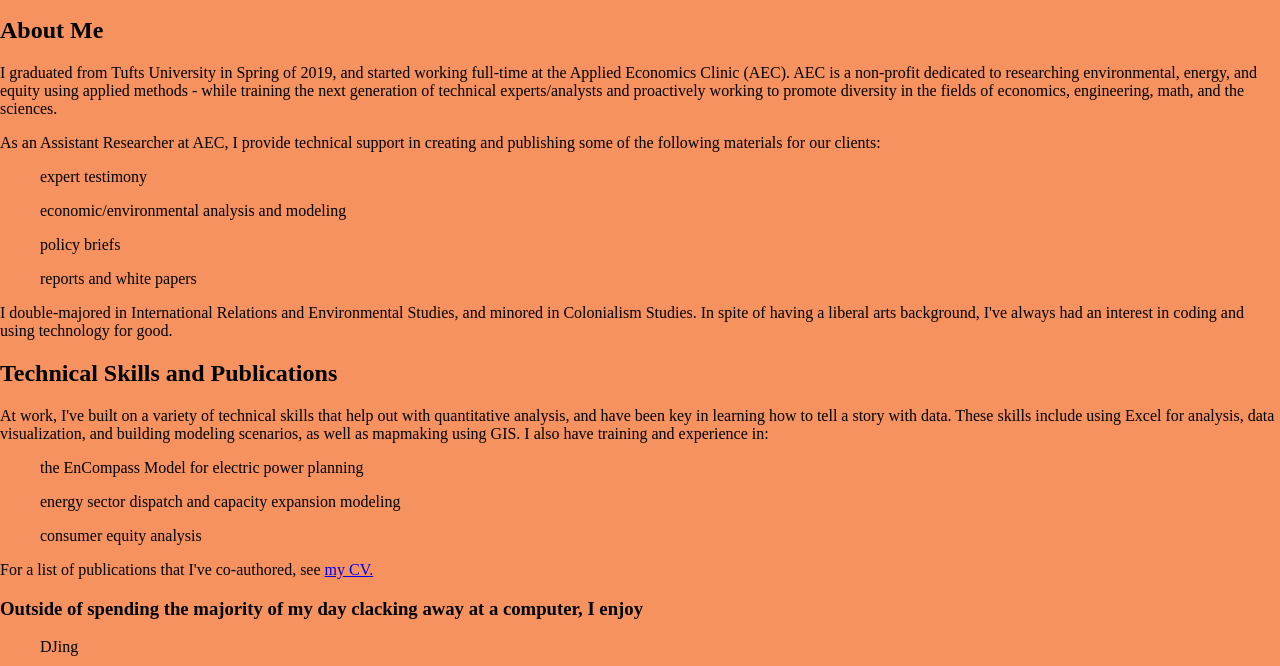
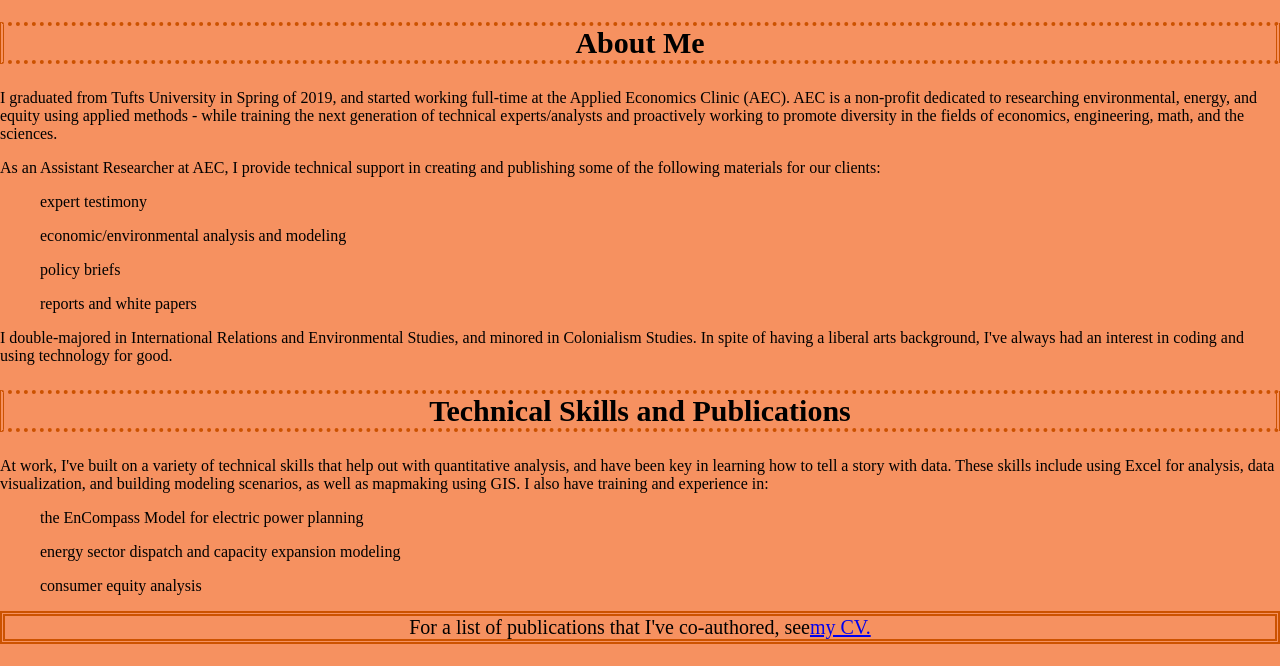
Before and after one commit to salisalad/About-Me, a plain HTML site: page src/index.html in a window 1280 px wide. Shown: the part 591-1257 px from the top of the page. Drawn offline with Linux system fonts and the light colour scheme.

Commit message:
round 1 style updates

```diff
--- a/dist/style.css
+++ b/dist/style.css
@@ -7,6 +7,64 @@
   border-style: dotted double;
   border-color: #cc5200;
   border-width:7px;
+}
+
+body{
+  background-color: #F69160;
+  font: optima;
+  display: block;
+  margin-left: auto;
+  margin-right: auto;T
+  text-align: center;
+}
+
+h2{
+    font: optima;
+    font-size: 30px;
+    font-style: bold;
+    display: flex;
+    justify-content:center;
+    border-style: dotted double;
+    border-color: #cc5200;
+    border-width:4px;
+
+}
+h3{
+  font: optima;
+  font-size: 25px;
+  font-style: bold;
+  display: flex;
+  justify-content:center;
+  border-style: dotted double;
+  border-color: #cc5200;
+  border-width:4px;
+}
+
+span{
+  font: optima;
+  font-size: 20px;
+  font-style: bold;
+  display: flex;
+  justify-content:center;
+  border-style: double;
+  border-color: #cc5200;
+  border-width:5px;
+}
+
+ul{
+  text-align: left;
+  font: optima;
+  font-size: 14px
+  font-style: italic;
+  text-align: left;
+}
+
+ol{
+  text-align: left;
+  font: optima;
+  font-size: 14px
+  font-style: italic;
+  text-align: left;
 }
 
 img{
@@ -19,14 +77,4 @@
 display: block;
   margin-left: auto;
   margin-right: auto;T
-  width:
-
 }
-
-body{
-  background-color: #F69160;
-  font: optima;
-  display: block;
-  margin-left: auto;
-  margin-right: auto;T
-}
--- a/src/style.css
+++ b/src/style.css
@@ -10,6 +10,64 @@
   border-width:7px;
 }
 
+body{
+  background-color: #F69160;
+  font: optima;
+  display: block;
+  margin-left: auto;
+  margin-right: auto;T
+  text-align: center;
+}
+
+h2{
+    font: optima;
+    font-size: 30px;
+    font-style: bold;
+    display: flex;
+    justify-content:center;
+    border-style: dotted double;
+    border-color: #cc5200;
+    border-width:4px;
+
+}
+h3{
+  font: optima;
+  font-size: 25px;
+  font-style: bold;
+  display: flex;
+  justify-content:center;
+  border-style: dotted double;
+  border-color: #cc5200;
+  border-width:4px;
+}
+
+span{
+  font: optima;
+  font-size: 20px;
+  font-style: bold;
+  display: flex;
+  justify-content:center;
+  border-style: double;
+  border-color: #cc5200;
+  border-width:5px;
+}
+
+ul{
+  text-align: left;
+  font: optima;
+  font-size: 14px
+  font-style: italic;
+  text-align: left;
+}
+
+ol{
+  text-align: left;
+  font: optima;
+  font-size: 14px
+  font-style: italic;
+  text-align: left;
+}
+
 img{
  border-radius:70%;
   width: 50%;
@@ -20,14 +78,4 @@
 display: block;
   margin-left: auto;
   margin-right: auto;T
-  width:
-
 }
-
-body{
-  background-color: #F69160;
-  font: optima;
-  display: block;
-  margin-left: auto;
-  margin-right: auto;T
-}
```
